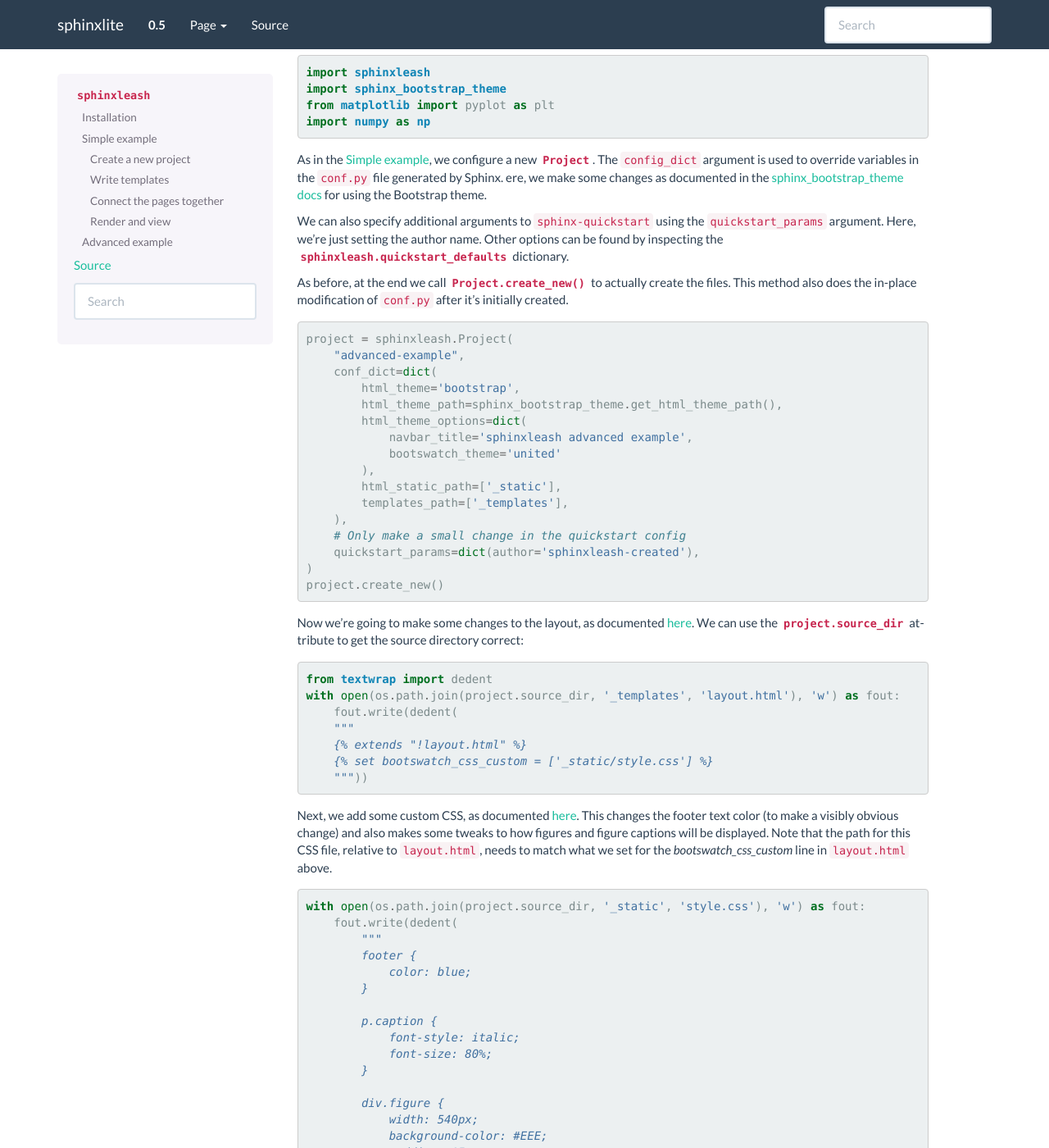
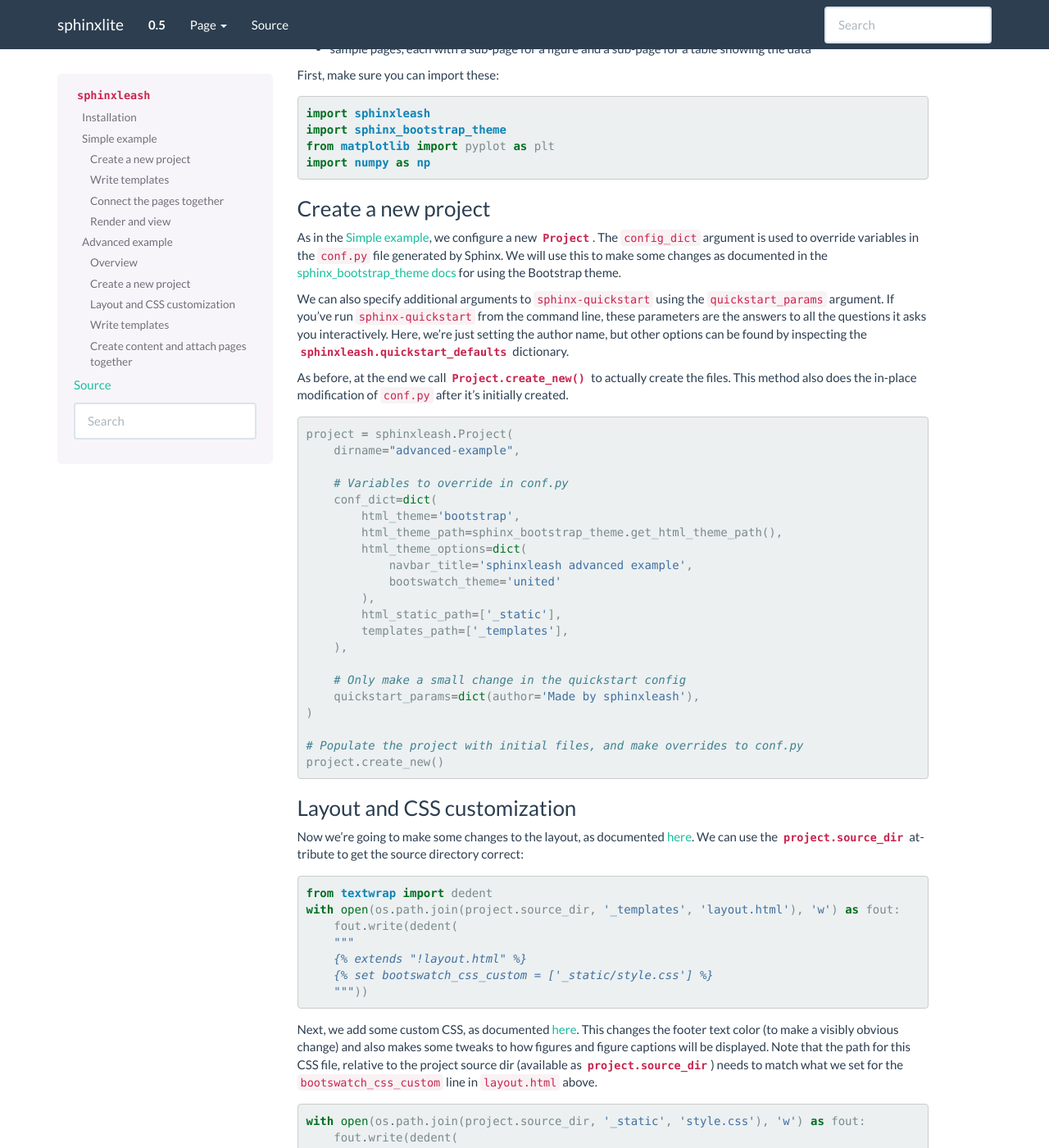
Before and after one commit to daler/sphinxleash, a Sphinx documentation site: the page built from doc/source/index.rst, in a window 1280 px wide and 1400 px high, scrolled down 3038 px. Shown: the whole window at 82% size. Built offline with Sphinx 7.4.7, drawn with Linux system fonts in a browser that asks for light colours; some of the changed text lies outside the part shown.

Commit message:
more docs edits

```diff
--- a/doc/source/index.rst
+++ b/doc/source/index.rst
@@ -23,8 +23,9 @@
 commands in the terminal and editing text files.  The workflow is:
 
 1. Create a new project
-2. Write reST templates (plain strings) for each page
-3. Connect the pages together
+2. Write reST templates (plain strings) for each page, with placeholders for
+   content
+3. Fill in the placeholders with content and connect the pages together
 4. Render and view
 
 Below is the code to create two projects: a simple one with mostly default
@@ -205,6 +206,9 @@
 
 Advanced example
 ----------------
+
+Overview
+~~~~~~~~
 This is a considerably more advanced example.  To replicate it, you'll need to
 have `matplotlib <http://matplotlib.org/>`_ (for figure-making) and
 `sphinx_bootstrap_theme
@@ -228,17 +232,20 @@
     import numpy as np
 
 
+Create a new project
+~~~~~~~~~~~~~~~~~~~~
 As in the :ref:`simple-example`, we configure a new :class:`Project`.  The
 ``config_dict`` argument is used to override variables in the :file:`conf.py`
-file generated by Sphinx.  ere, we make some changes as documented in the
-`sphinx_bootstrap_theme docs
+file generated by Sphinx.  We will use this to make some changes as documented
+in the `sphinx_bootstrap_theme docs
 <http://ryan-roemer.github.io/sphinx-bootstrap-theme/README.html#customization>`_
 for using the Bootstrap theme.
 
 We can also specify additional arguments to ``sphinx-quickstart`` using the
-``quickstart_params`` argument.  Here, we're just setting the author name.
-Other options can be found by inspecting the
-:attr:`sphinxleash.quickstart_defaults` dictionary.
+``quickstart_params`` argument.  If you've run ``sphinx-quickstart`` from the
+command line, these parameters are the answers to all the questions it asks you
+interactively.  Here, we're just setting the author name, but other options can
+be found by inspecting the :attr:`sphinxleash.quickstart_defaults` dictionary.
 
 As before, at the end we call :meth:`Project.create_new` to actually create the
 files.  This method also does the in-place modification of :file:`conf.py`
@@ -247,7 +254,9 @@
 .. testcode::
 
     project = sphinxleash.Project(
-        "advanced-example",
+        dirname="advanced-example",
+
+        # Variables to override in conf.py
         conf_dict=dict(
             html_theme='bootstrap',
             html_theme_path=sphinx_bootstrap_theme.get_html_theme_path(),
@@ -258,11 +267,17 @@
             html_static_path=['_static'],
             templates_path=['_templates'],
         ),
+
         # Only make a small change in the quickstart config
-        quickstart_params=dict(author='sphinxleash-created'),
+        quickstart_params=dict(author='Made by sphinxleash'),
     )
+
+    # Populate the project with initial files, and make overrides to conf.py
     project.create_new()
 
+
+Layout and CSS customization
+~~~~~~~~~~~~~~~~~~~~~~~~~~~~
 Now we're going to make some changes to the layout, as documented `here
 <http://ryan-roemer.github.io/sphinx-bootstrap-theme/README.html#extending-layout-html>`_.
 We can use the :attr:`project.source_dir` attribute to get the source directory
@@ -282,9 +297,9 @@
 <http://ryan-roemer.github.io/sphinx-bootstrap-theme/README.html#adding-custom-css>`_.
 This changes the footer text color (to make a visibly obvious change) and also
 makes some tweaks to how figures and figure captions will be displayed. Note
-that the path for this CSS file, relative to :file:`layout.html`, needs to
-match what we set for the `bootswatch_css_custom` line in :file:`layout.html`
-above.
+that the path for this CSS file, relative to the project source dir (available
+as :attr:`project.source_dir`) needs to match what we set for the
+``bootswatch_css_custom`` line in :file:`layout.html` above.
 
 .. testcode::
 
@@ -306,6 +321,9 @@
                 padding: 15px;
             }
             """))
+
+Write templates
+~~~~~~~~~~~~~~~
 
 Now it's template-writing time.  Similar to the :ref:`simple-example`, we
 create an index template:
@@ -388,6 +406,9 @@
     $content
     """
 
+Create content and attach pages together
+~~~~~~~~~~~~~~~~~~~~~~~~~~~~~~~~~~~~~~~~
+
 Let's move on to filling in the templates. First, create the index, which
 doesn't need any placeholders filled in:
 
@@ -399,7 +420,7 @@
 
 
 Next, we'll define a function that we'll call in the loop below.  It's standard
-matplotlib:
+matplotlib to make a figure:
 
 .. testcode::
 
@@ -420,9 +441,9 @@
         fig.savefig(fn)
         return fn
 
-And another function to create a reST-formatted table of the data.  It uses the
-:func:`sphinxleash.helpers.rest_table` function, which takes a list of rows and
-returns a string containing a reST-formatted table with header:
+And let's make another function to create a reST-formatted table of the data.
+It uses the :func:`sphinxleash.helpers.rest_table` function, which takes a list
+of rows and returns a string containing a reST-formatted table with header:
 
 .. testcode::
 
@@ -432,7 +453,8 @@
         return sphinxleash.helpers.rest_table(contents, header=True)
 
 
-Then we'll create a loop, calling those functions as needed:
+Then can call these functions wihin a loop to generate content for each sample,
+and attach the pages together:
 
 .. testcode::
 
@@ -482,7 +504,6 @@
 
 
 
-
 Several things to things to note here:
 
 First, the image filename handling.  In the ``savefig`` call, the image is
```
